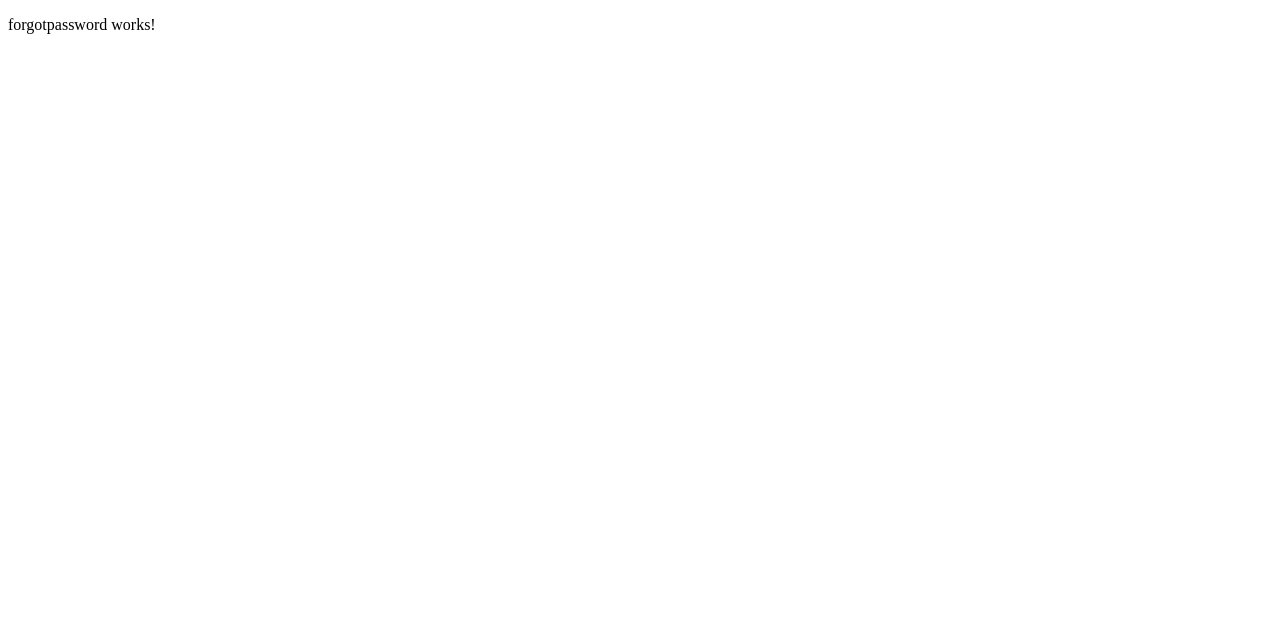
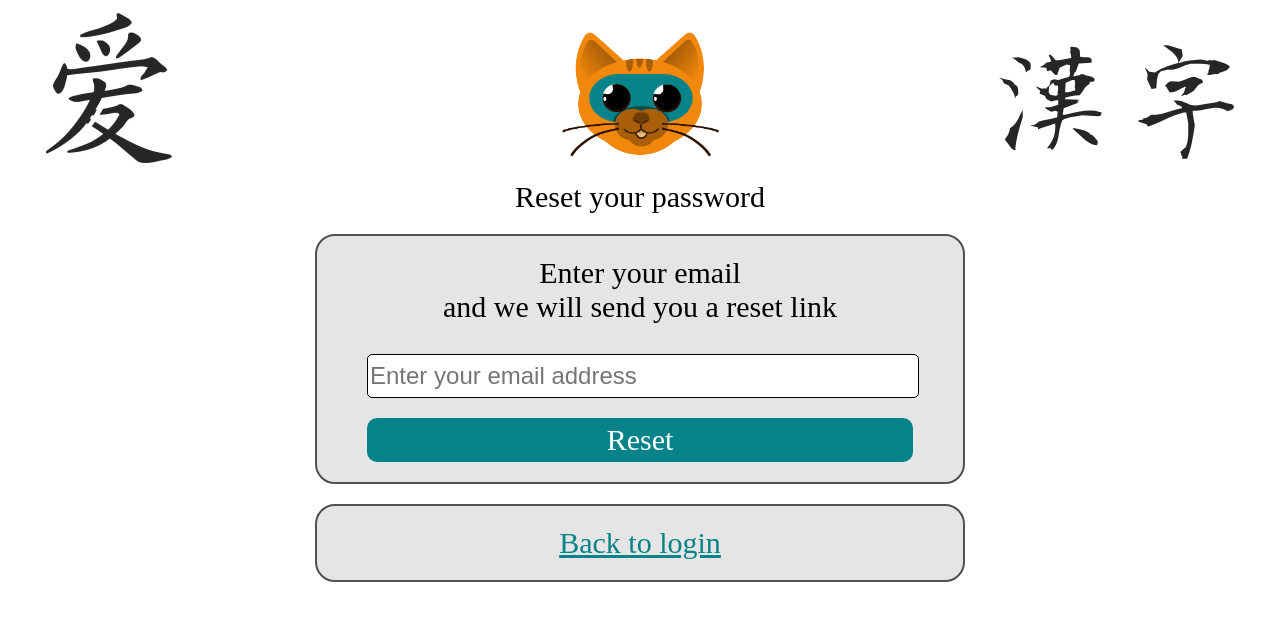
Before and after one commit to szogabaha/HanziHero_uip_2_project, an Angular app in the folder angular-hanzihero/: page /passwordreset in a window 1280 px wide. Shown: the top 620 px of the page. Built offline with nearby package versions, Linux system fonts and the light colour scheme.

Commit message:
add forgot password

```diff
--- a/angular-hanzihero/src/app/app.module.ts
+++ b/angular-hanzihero/src/app/app.module.ts
@@ -31,7 +31,7 @@ import { CharacterAnimationComponent } from './character-animation/character-ani
     SessionComponent,
     ProgressBarComponent,
     AudioplayerComponent,
-    CharacterAnimationComponent
+    CharacterAnimationComponent,
   ],
   imports: [
     BrowserModule,
--- a/angular-hanzihero/src/app/forgotpassword/forgotpassword.component.css
+++ b/angular-hanzihero/src/app/forgotpassword/forgotpassword.component.css
@@ -0,0 +1,96 @@
+a{
+  color: #068489;
+}
+
+a:hover{
+  color: #03595c;
+}
+input[type=text], input[type=password]{
+  width: 100%;
+  border-radius: 5px;
+  height: 40px;
+  border: solid 1px;
+  font-size:x-large;
+}
+
+label{
+  text-align: left;
+  float: left;
+  margin-top: 10px;
+}
+
+.logo{
+  margin-bottom: 10px;
+  text-align: center;
+  padding: 10px;
+}
+
+#login_han{
+  width: 25%;
+}
+
+#welcome-message{
+  font-size: 30px;
+}
+
+#main-wrap{
+  width: 60%;
+  max-width: 650px;
+  min-width: 260px;
+  padding-left: 30px;
+  padding-right: 30px;
+}
+
+.section{
+  background-color: #e5e5e5;
+  border: solid 2px #505050;
+  border-radius: 20px;
+  margin-bottom: 20px;
+  text-align: center;
+  padding: 20px;
+  font-size: 30px;
+}
+
+#password-labels-flex{
+  display: flex;
+  flex-wrap: wrap;
+  flex-direction: row;
+  justify-content: space-between;
+  gap: 10px;
+  align-items: flex-end;
+}
+
+.vertical-flex{
+display: flex;
+flex-wrap: wrap;
+flex-direction: row;
+justify-content: space-between;
+gap: 10px;
+height: 100%;
+width: 100%;
+}
+
+
+#button{
+  width: auto;
+  height: fit-content;
+  margin-top: 20px;
+  padding: 5px;
+  background-color: #068489;
+  border-radius: 10px;
+  color: white;
+}
+
+#button:hover{
+  background-color: #03595c;
+}
+
+#form-wrap{
+  margin: auto;
+  padding: 30px 30px 0px 30px;
+  width: auto;
+}
+
+.error-message{
+color: red;
+}
--- a/angular-hanzihero/src/app/forgotpassword/forgotpassword.component.html
+++ b/angular-hanzihero/src/app/forgotpassword/forgotpassword.component.html
@@ -1 +1,29 @@
-<p>forgotpassword works!</p>
+<div class="vertical-flex">
+  <div style="flex-grow: 1;">
+    <app-character-animation></app-character-animation>
+  </div>
+  <div id="main-wrap">
+    <div class="logo">
+        <div>
+            <img id="login_han" src="assets/han_icon.png" alt="Logo">
+        </div>
+        <div id="welcome-message">Reset your password</div>
+    </div>
+    <div class="section">
+        <div>Enter your email <br> and we will send you a reset link</div>
+        <div id="form-wrap">
+          <form [formGroup]="form">
+            <input class="input" type="text" placeholder="Enter your email address" id="input" name="email" formControlName="email"><br>
+        </form>
+        <div id="button" (click)="resetPassword()">Reset</div>
+        </div>
+    </div>
+
+    <div class="section"><a routerLink="/login">Back to login</a></div>
+  </div>
+
+
+  <div style="flex-grow: 1;">
+    <app-character-animation></app-character-animation>
+  </div>
+  </div>
--- a/angular-hanzihero/src/app/forgotpassword/forgotpassword.component.ts
+++ b/angular-hanzihero/src/app/forgotpassword/forgotpassword.component.ts
@@ -1,4 +1,7 @@
 import { Component } from '@angular/core';
+import { FormBuilder, FormGroup, Validators } from '@angular/forms';
+import { Router } from '@angular/router';
+import { AuthService } from '../services/auth.service';
 
 @Component({
   selector: 'app-forgotpassword',
@@ -6,5 +9,18 @@ import { Component } from '@angular/core';
   styleUrls: ['./forgotpassword.component.css']
 })
 export class ForgotpasswordComponent {
+  form : FormGroup;
+  loginFailed = false;
+  constructor(private fb: FormBuilder, private authService: AuthService, private router: Router) {
+    this.form = this.fb.group({
+      email: ['', Validators.required],
+    });
 
+  }
+
+  resetPassword(): void {
+    this.router.navigateByUrl('/login');
+    //TODO
+
+  }
 }
--- a/angular-hanzihero/src/app/login/login.component.html
+++ b/angular-hanzihero/src/app/login/login.component.html
@@ -16,7 +16,7 @@
               <input class="input" type="text" id="username" name="username" formControlName="username"><br>
               <div id="password-labels-flex">
                   <div><label for="password">Password</label></div>
-                  <div id="forgot-password"><a>Forgot password?</a></div>
+                  <div id="forgot-password"><a routerLink="/passwordreset">Forgot password?</a></div>
               </div>
               <br>
               <input type="password" id="password" name="password" formControlName="password">
```
